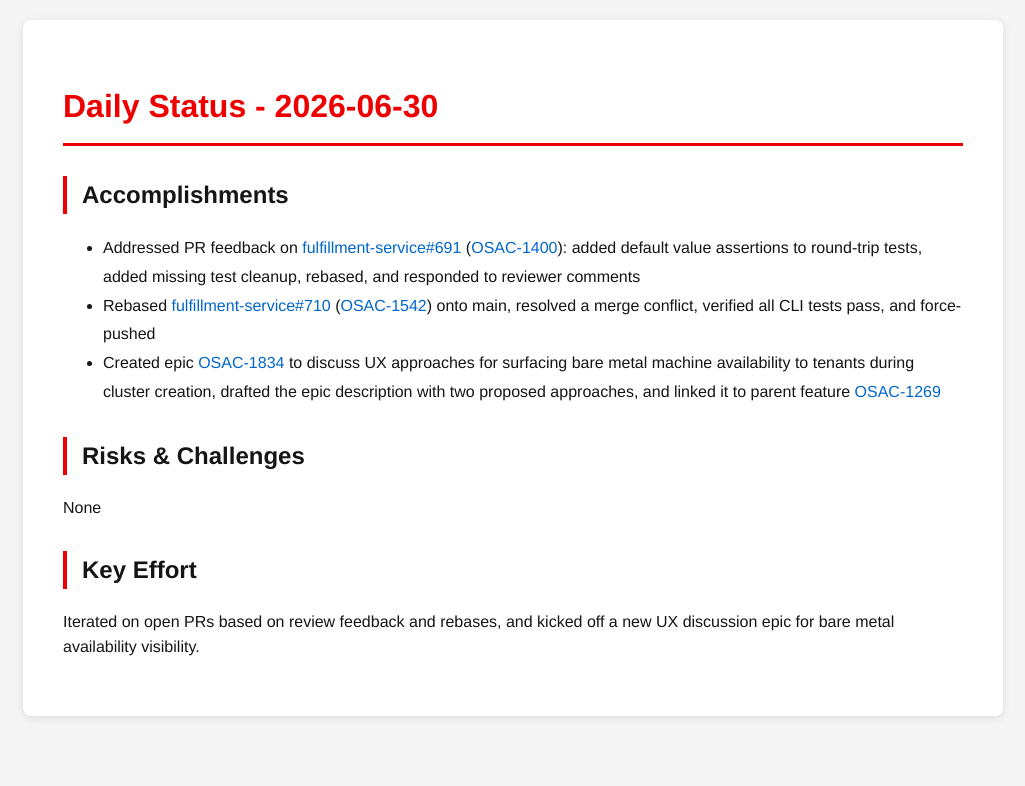
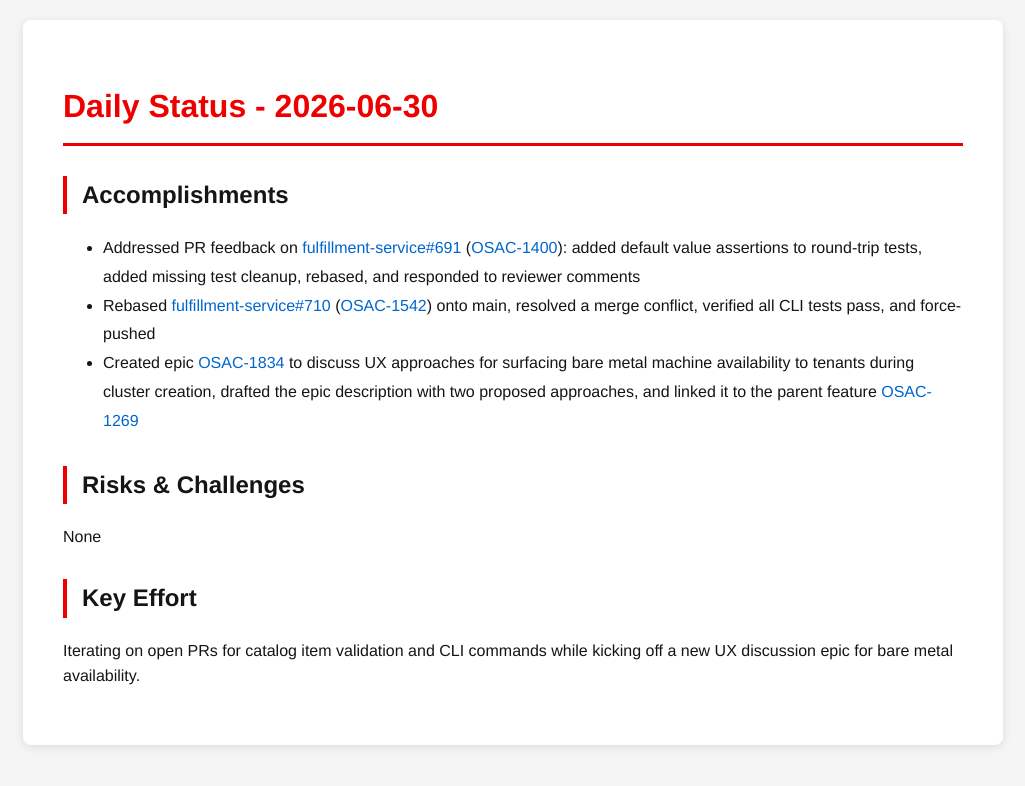
Before and after one commit to tzvatot/daily-status, a Jekyll site: the page built from 2026-06-30.md, in a window 1280 px wide. Shown: the top 786 px of the page, without its empty margins (127-1152 px from the left). Built offline with Jekyll 4.4.1, drawn with Linux system fonts in a browser that asks for light colours.

Commit message:
Daily status update - 2026-06-30

```diff
--- a/2026-06-30.md
+++ b/2026-06-30.md
@@ -9,10 +9,10 @@ date: 2026-06-30
 ## Accomplishments
 - Addressed PR feedback on [fulfillment-service#691](https://github.com/osac-project/fulfillment-service/pull/691) ([OSAC-1400](https://redhat.atlassian.net/browse/OSAC-1400)): added default value assertions to round-trip tests, added missing test cleanup, rebased, and responded to reviewer comments
 - Rebased [fulfillment-service#710](https://github.com/osac-project/fulfillment-service/pull/710) ([OSAC-1542](https://redhat.atlassian.net/browse/OSAC-1542)) onto main, resolved a merge conflict, verified all CLI tests pass, and force-pushed
-- Created epic [OSAC-1834](https://redhat.atlassian.net/browse/OSAC-1834) to discuss UX approaches for surfacing bare metal machine availability to tenants during cluster creation, drafted the epic description with two proposed approaches, and linked it to parent feature [OSAC-1269](https://redhat.atlassian.net/browse/OSAC-1269)
+- Created epic [OSAC-1834](https://redhat.atlassian.net/browse/OSAC-1834) to discuss UX approaches for surfacing bare metal machine availability to tenants during cluster creation, drafted the epic description with two proposed approaches, and linked it to the parent feature [OSAC-1269](https://redhat.atlassian.net/browse/OSAC-1269)
 
 ## Risks & Challenges
 None
 
 ## Key Effort
-Iterated on open PRs based on review feedback and rebases, and kicked off a new UX discussion epic for bare metal availability visibility.
+Iterating on open PRs for catalog item validation and CLI commands while kicking off a new UX discussion epic for bare metal availability.
```
